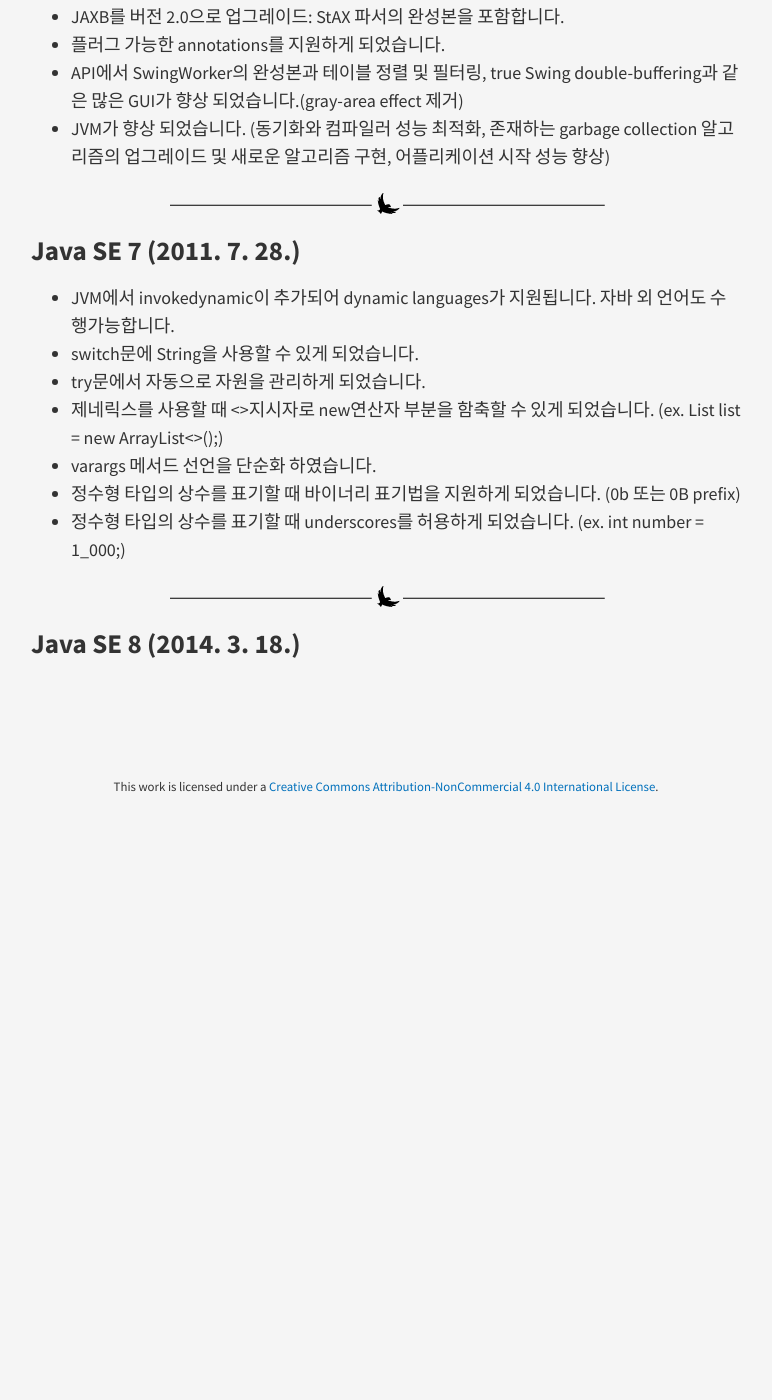
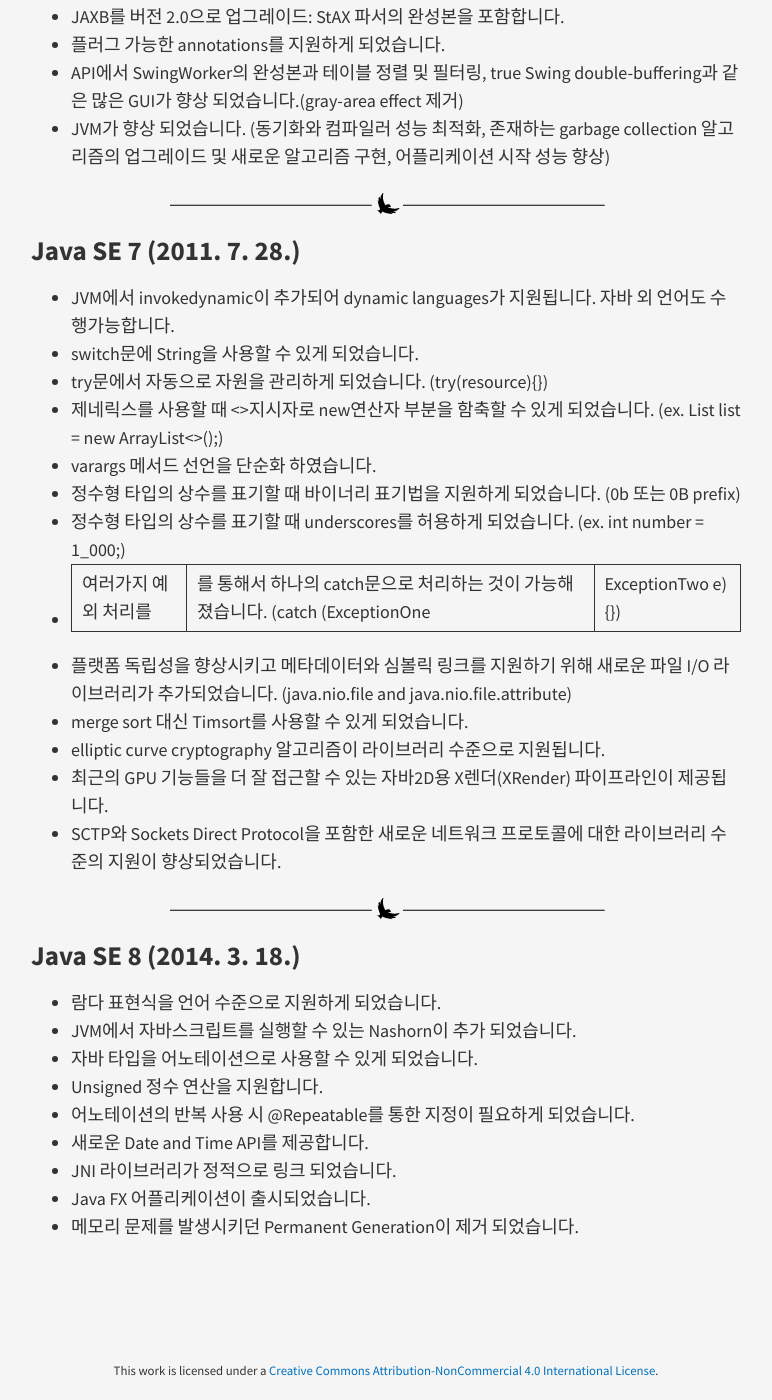
Before and after one commit to kimtu89/kimtu89.github.com, a Jekyll site: the page built from _posts/2015-02-15-jdk.md, in a window 1280 px wide and 1400 px high, scrolled down 3156 px. Shown: the whole window, without its empty margins (254-1026 px from the left). Built offline with Jekyll 4.4.1, drawn with Linux system fonts in a browser that asks for light colours; nearby versions of some CDN libraries; Markdown is read by kramdown in place of the engine named in the settings; comment, search, counter and statistics services are not loaded; before the commit the page ends 3972 px from its top, so only the background shows below that.

Commit message:
Update 2015-02-15-jdk.md

```diff
--- a/_posts/2015-02-15-jdk.md
+++ b/_posts/2015-02-15-jdk.md
@@ -119,13 +119,29 @@ Java SE 7 (2011. 7. 28.)
 
 - JVM에서 invokedynamic이 추가되어 dynamic languages가 지원됩니다. 자바 외 언어도 수행가능합니다.
 - switch문에 String을 사용할 수 있게 되었습니다.
-- try문에서 자동으로 자원을 관리하게 되었습니다.
+- try문에서 자동으로 자원을 관리하게 되었습니다. (try(resource){})
 - 제네릭스를 사용할 때 <>지시자로 new연산자 부분을 함축할 수 있게 되었습니다. (ex. List<String> list = new ArrayList<>();)
 - varargs 메서드 선언을 단순화 하였습니다.
 - 정수형 타입의 상수를 표기할 때 바이너리 표기법을 지원하게 되었습니다. (0b 또는 0B prefix)
 - 정수형 타입의 상수를 표기할 때 underscores를 허용하게 되었습니다. (ex. int number = 1_000;)
+- 여러가지 예외 처리를 |를 통해서 하나의 catch문으로 처리하는 것이 가능해졌습니다. (catch (ExceptionOne | ExceptionTwo e) {})
+- 플랫폼 독립성을 향상시키고 메타데이터와 심볼릭 링크를 지원하기 위해 새로운 파일 I/O 라이브러리가 추가되었습니다. (java.nio.file and java.nio.file.attribute)
+- merge sort 대신 Timsort를 사용할 수 있게 되었습니다.
+- elliptic curve cryptography 알고리즘이 라이브러리 수준으로 지원됩니다.
+- 최근의 GPU 기능들을 더 잘 접근할 수 있는 자바2D용 X렌더(XRender) 파이프라인이 제공됩니다.
+- SCTP와 Sockets Direct Protocol을 포함한 새로운 네트워크 프로토콜에 대한 라이브러리 수준의 지원이 향상되었습니다.
 
  ---
 
 Java SE 8 (2014. 3. 18.)
 ---
+
+- 람다 표현식을 언어 수준으로 지원하게 되었습니다.
+- JVM에서 자바스크립트를 실행할 수 있는 Nashorn이 추가 되었습니다.
+- 자바 타입을 어노테이션으로 사용할 수 있게 되었습니다.
+- Unsigned 정수 연산을 지원합니다.
+- 어노테이션의 반복 사용 시 @Repeatable를 통한 지정이 필요하게 되었습니다.
+- 새로운 Date and Time API를 제공합니다.
+- JNI 라이브러리가 정적으로 링크 되었습니다.
+- Java FX 어플리케이션이 출시되었습니다.
+- 메모리 문제를 발생시키던 Permanent Generation이 제거 되었습니다.
```
